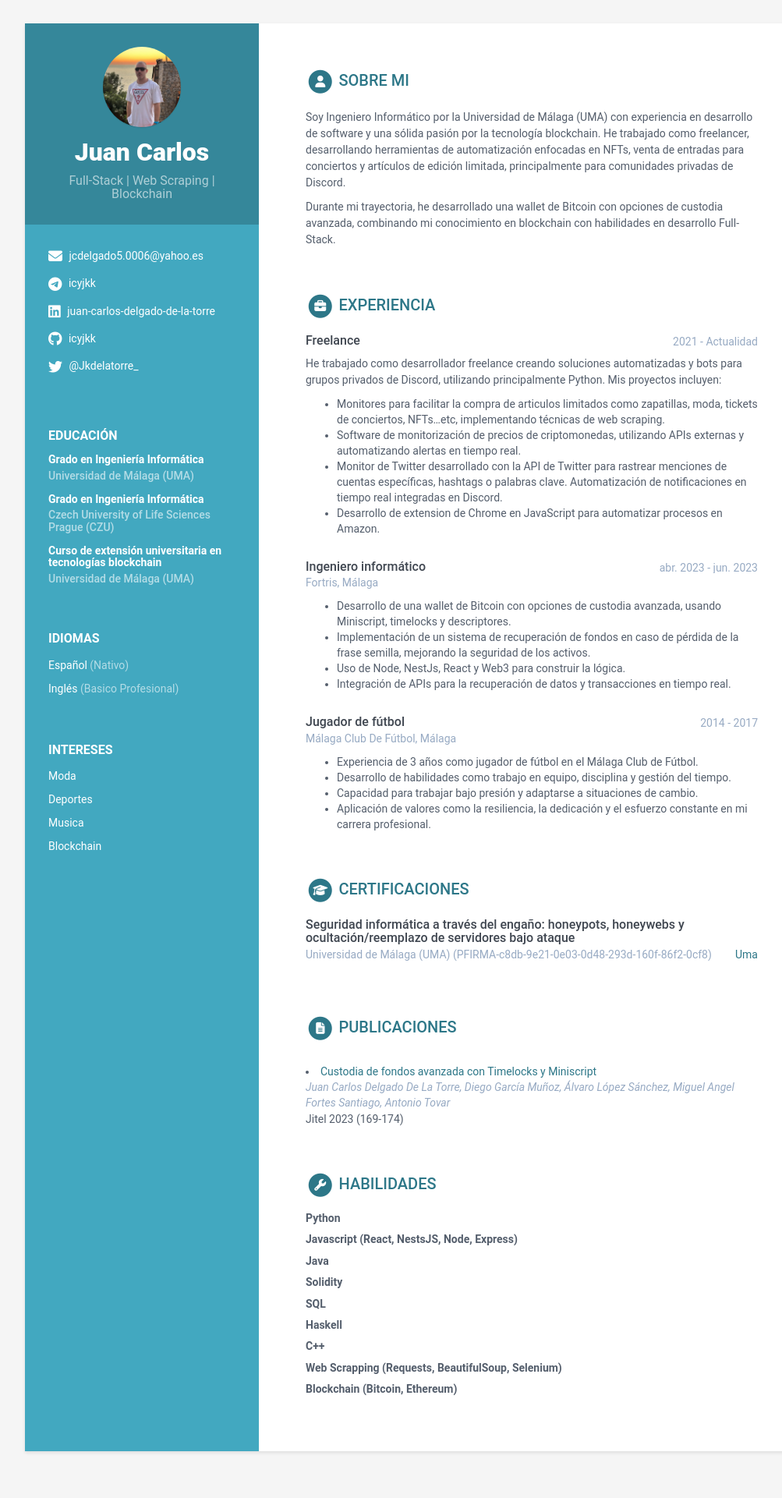
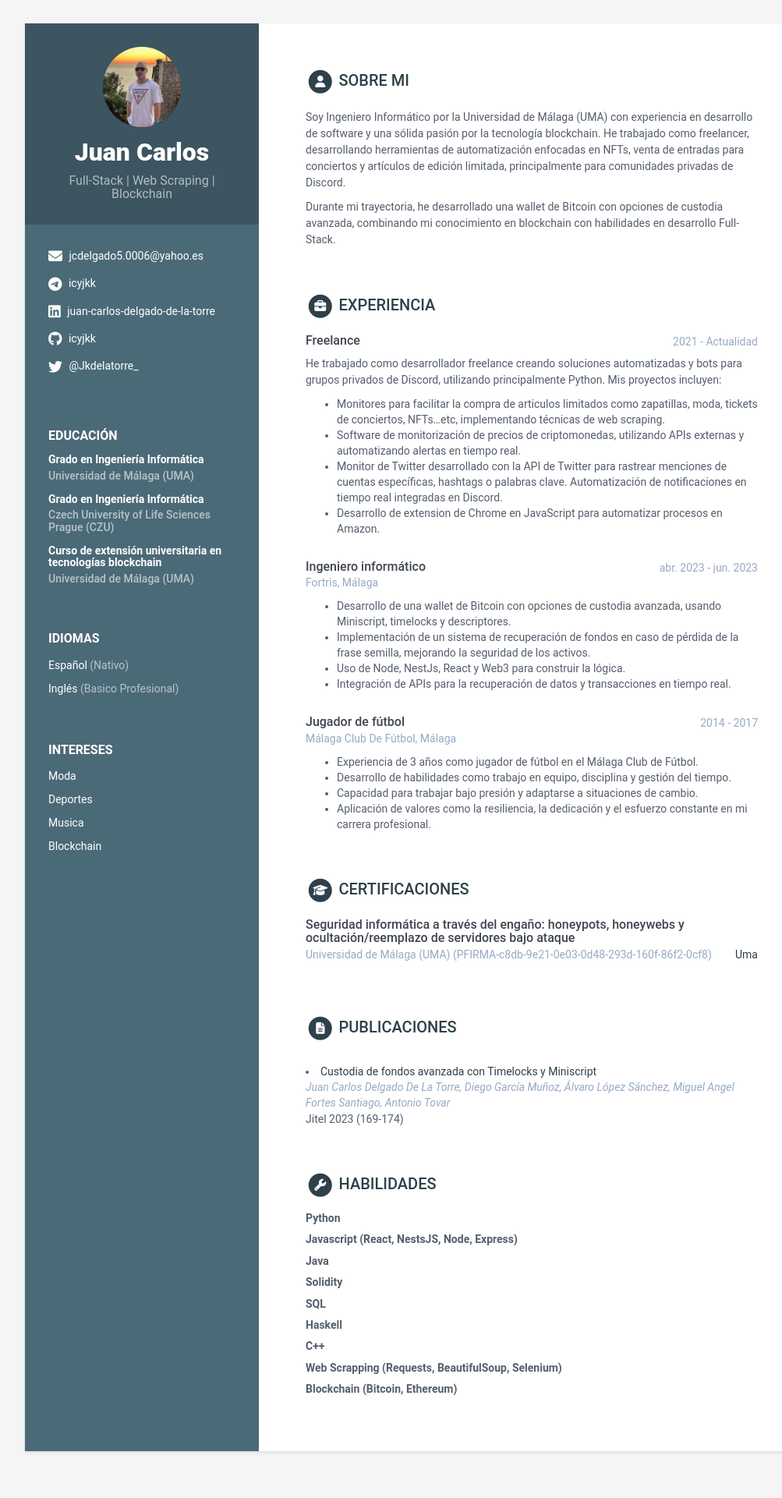
Before and after one commit to icyjkk/online-cv-es, a Jekyll site: the page built from index.html, in a window 1280 px wide. Shown: the whole page at 78% size, without its empty margins (108-1111 px from the left). Built offline with Jekyll 4.4.1, drawn with Linux system fonts in a browser that asks for light colours.

Commit message:
feat: change some data

```diff
--- a/_config.yml
+++ b/_config.yml
@@ -1,7 +1,7 @@
 #Update all the sections by editing the data.yml file inside _data folder.
 
 # Site Settings
-title: My Resume
+title: Mi Resumen
 url: 'http://webjeda.com'
 
 #change it according to your repository name
@@ -10,7 +10,7 @@ url: 'http://webjeda.com'
 
 description: A beautiful Jekyll theme for creating resume
 # Style will be applied only after restarting the build or serve. Just choose one of the options.
-theme_skin: blue # blue turquoise green berry orange ceramic teal oceanstale
+theme_skin: ceramic # blue turquoise green berry orange ceramic teal oceanstale
 chrome_mobile_color: #use hex colors (ex:#1976d2) or leave empty if you don't want a color for chrome mobile searchbar
 
 # Tracker
```
